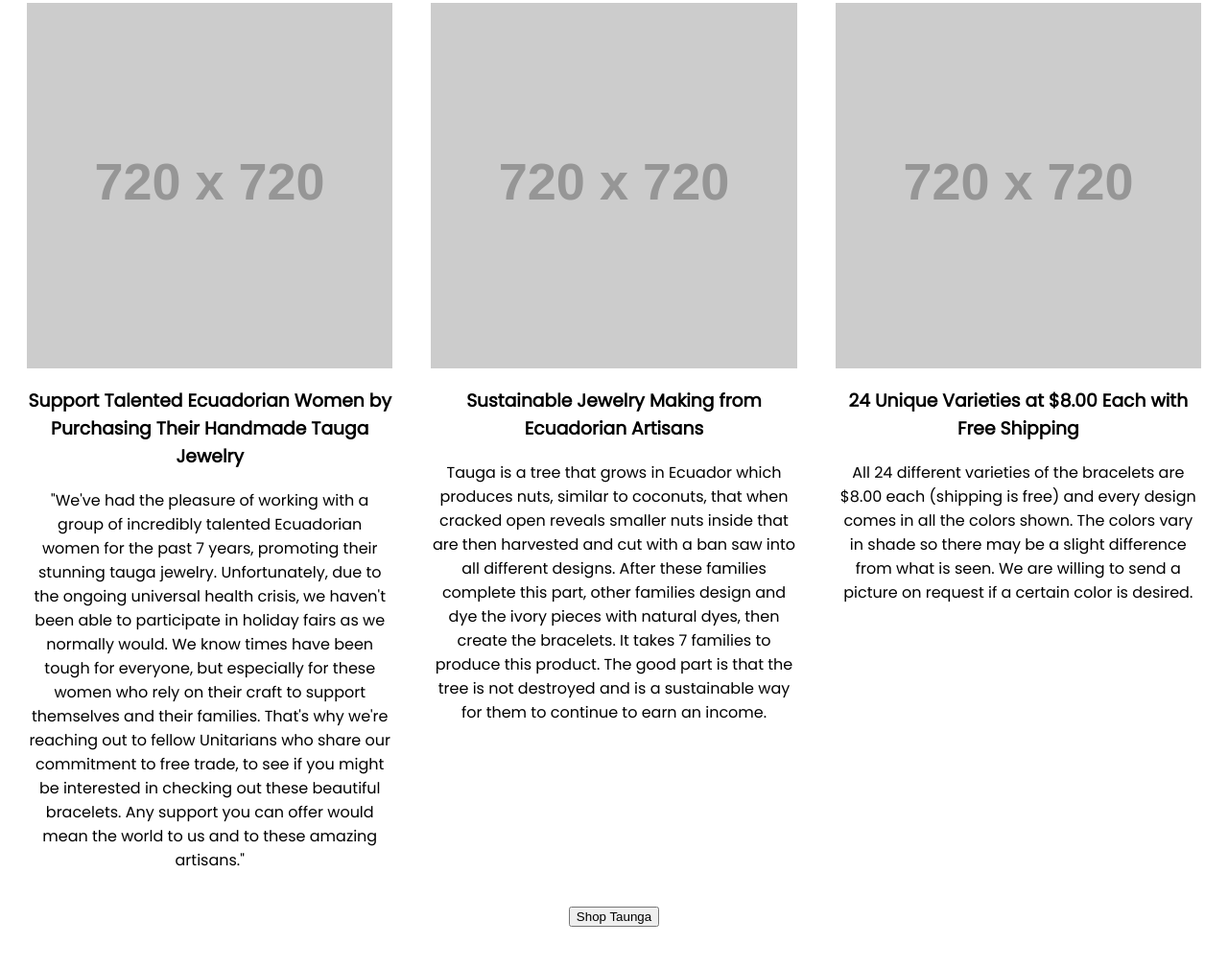
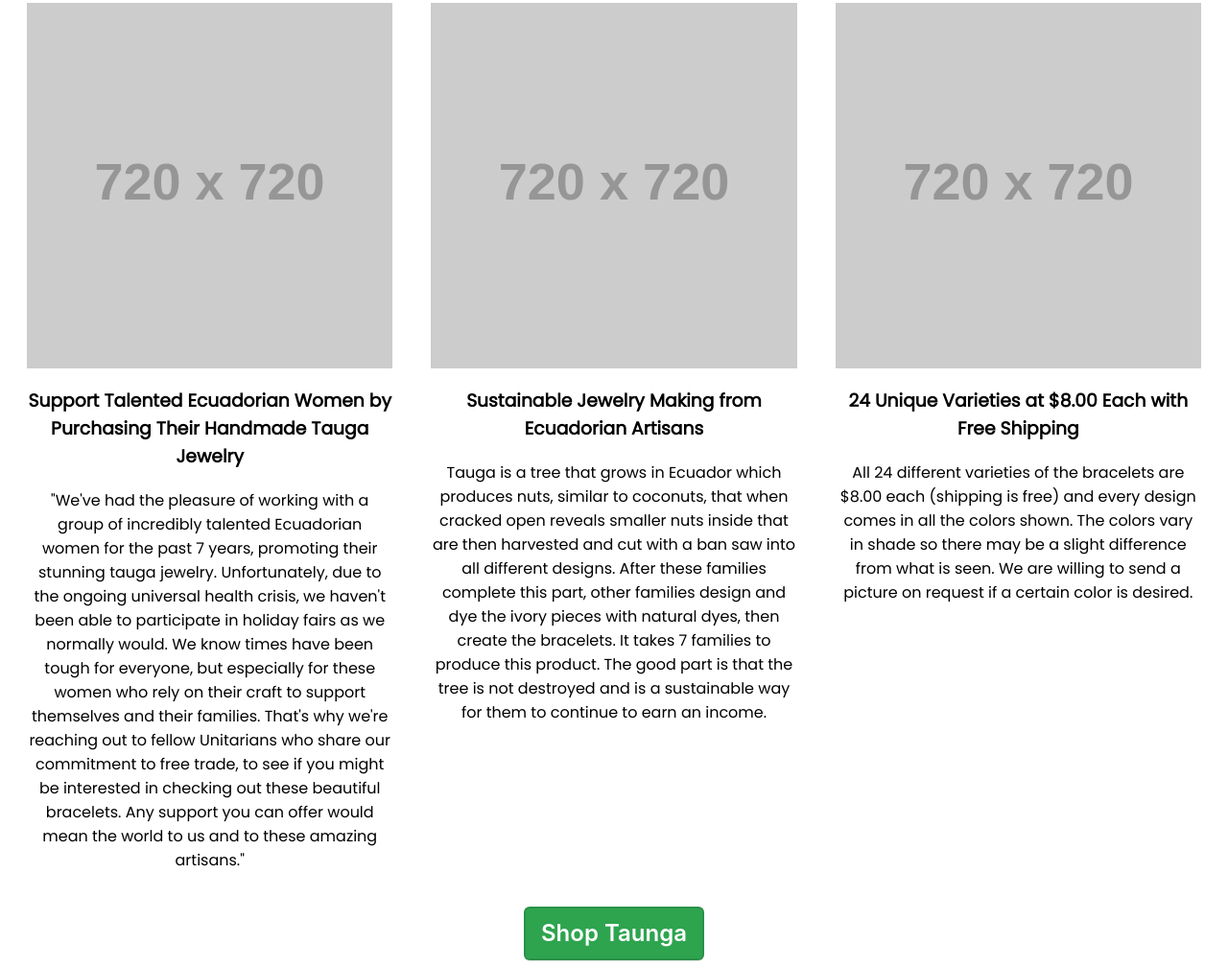
Before and after one commit to brynrmrzz/taunga, a plain HTML site: page index.html in a window 1280 px wide. Shown: the part 116-1125 px from the top of the page at 96% size. Before the commit the page ends 1090 px from the top, so only its background shows below. Drawn offline with Linux system fonts and the light colour scheme; placeholder pictures from the web are drawn by us.

Commit message:
Added some button styling

```diff
--- a/styles.css
+++ b/styles.css
@@ -15,6 +15,50 @@ div {
   justify-content: center
 }
 
+/* CSS */
+button {
+  appearance: none;
+  background-color: #2ea44f;
+  border: .15rem solid rgba(27, 31, 35, .15);
+  border-radius: 6px;
+  box-shadow: rgba(27, 31, 35, .1) 0 1px 0;
+  box-sizing: border-box;
+  color: #fff;
+  cursor: pointer;
+  display: inline-block;
+  font-family: -apple-system,system-ui,"Segoe UI",Helvetica,Arial,sans-serif,"Apple Color Emoji","Segoe UI Emoji";
+  font-size: 1.5em;
+  font-weight: 600;
+  line-height: 20px;
+  padding: 1rem;
+  position: relative;
+  text-align: center;
+  text-decoration: none;
+  user-select: none;
+  -webkit-user-select: none;
+  touch-action: manipulation;
+  vertical-align: middle;
+  white-space: nowrap;
+}
+
+button:focus:not(:focus-visible):not(.focus-visible) {
+  box-shadow: none;
+  outline: none;
+}
+
+button:hover {
+  background-color: #2c974b;
+}
+
+button:focus {
+  box-shadow: rgba(46, 164, 79, .4) 0 0 0 3px;
+  outline: none;
+}
+
+button:active {
+  background-color: #298e46;
+  box-shadow: rgba(20, 70, 32, .2) 0 1px 0 inset;
+}
 
 /* Wide screens - row of images */
 @media screen and (min-width: 1024px) {
```
Also changed, not shown: index.html (+4 -2 lines).
